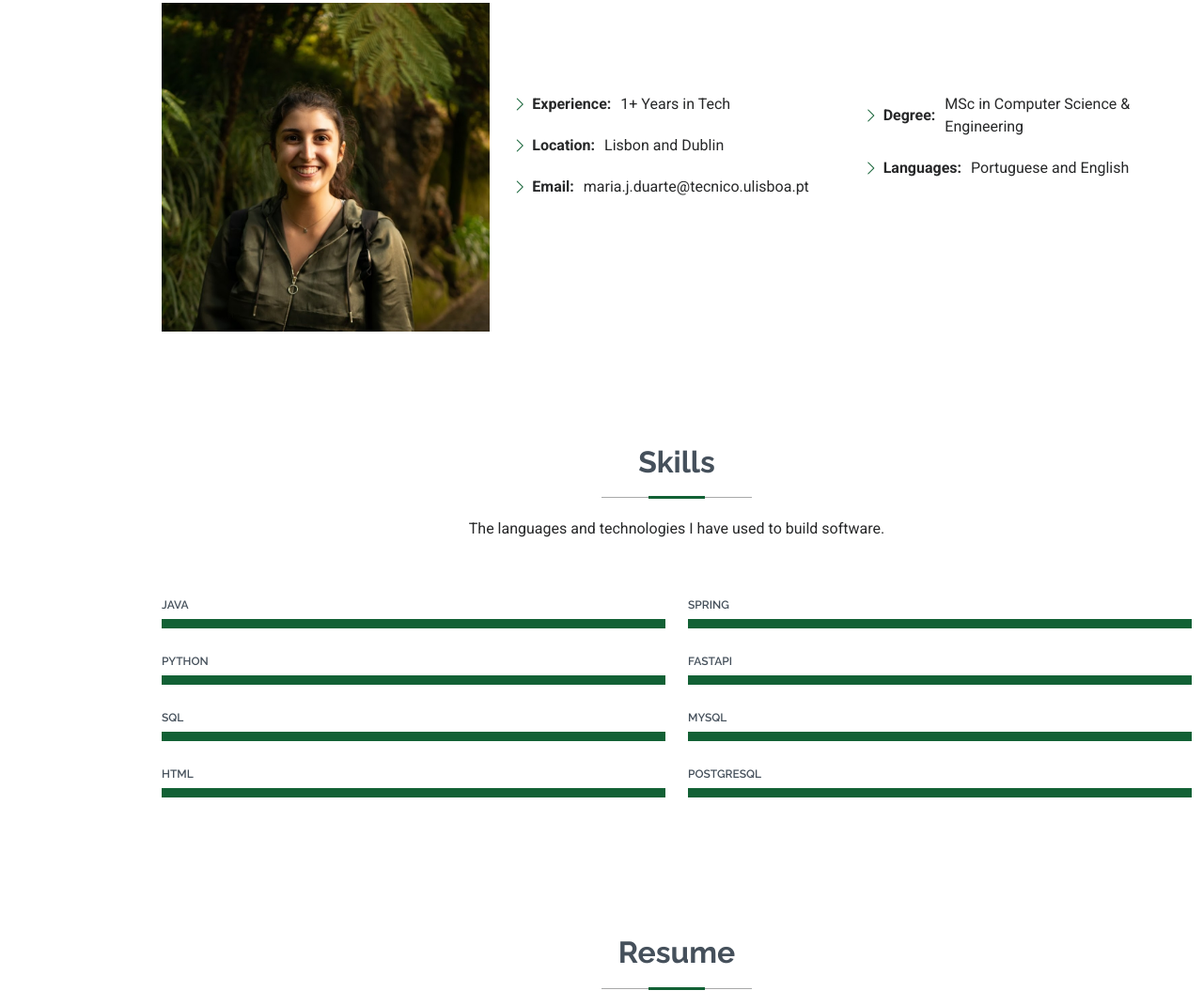
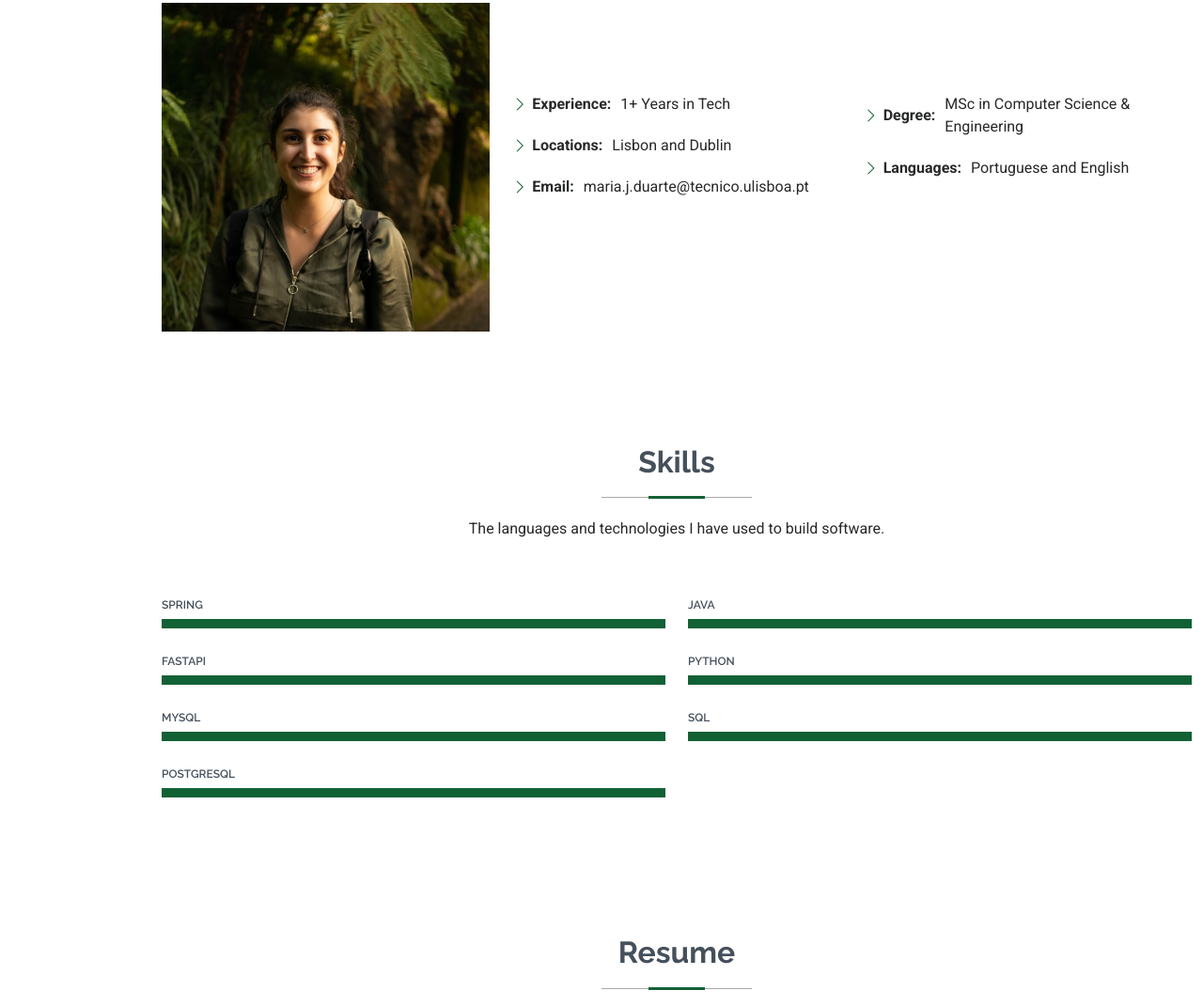
Before and after one commit to mariajmduarte/mariajmduarte.github.io, a plain HTML site: page index.html in a window 1280 px wide. Shown: the part 1067-2138 px from the top of the page at 94% size. Drawn offline with Linux system fonts and the light colour scheme.

Commit message:
Updated CV

```diff
--- a/index.html
+++ b/index.html
@@ -92,7 +92,7 @@
               <div class="col-lg-6">
                 <ul>
                   <li><i class="bi bi-chevron-right"></i> <strong>Experience:</strong> <span>1+ Years in Tech</span></li>
-                  <li><i class="bi bi-chevron-right"></i> <strong>Location:</strong> <span>Lisbon and Dublin</span></li>
+                  <li><i class="bi bi-chevron-right"></i> <strong>Locations:</strong> <span>Lisbon and Dublin</span></li>
                   <li><i class="bi bi-chevron-right"></i> <strong>Email:</strong> <span>maria.j.duarte@tecnico.ulisboa.pt</span></li>
                 </ul>
               </div>
@@ -124,38 +124,6 @@
         <div class="row skills-content skills-animation">
 
           <div class="col-lg-6">
-            <div class="progress">
-              <span class="skill"><span>Java</span> <i class="val"></i></span>
-              <div class="progress-bar-wrap">
-                <div class="progress-bar" role="progressbar" aria-valuenow="100" aria-valuemin="0" aria-valuemax="100"></div>
-              </div>
-            </div><!-- End Skills Item -->
-
-            <div class="progress">
-              <span class="skill"><span>Python</span> <i class="val"></i></span>
-              <div class="progress-bar-wrap">
-                <div class="progress-bar" role="progressbar" aria-valuenow="100" aria-valuemin="0" aria-valuemax="100"></div>
-              </div>
-            </div><!-- End Skills Item -->
-
-            <div class="progress">
-              <span class="skill"><span>SQL</span> <i class="val"></i></span>
-              <div class="progress-bar-wrap">
-                <div class="progress-bar" role="progressbar" aria-valuenow="100" aria-valuemin="0" aria-valuemax="100"></div>
-              </div>
-            </div><!-- End Skills Item -->
-
-            <div class="progress">
-              <span class="skill"><span>HTML</span> <i class="val"></i></span>
-              <div class="progress-bar-wrap">
-                <div class="progress-bar" role="progressbar" aria-valuenow="100" aria-valuemin="0" aria-valuemax="100"></div>
-              </div>
-            </div><!-- End Skills Item -->
-
-
-          </div>
-
-          <div class="col-lg-6">
 
             <div class="progress">
               <span class="skill"><span>Spring</span> <i class="val"></i></span>
@@ -180,6 +148,31 @@
 
             <div class="progress">
               <span class="skill"><span>PostgreSQL</span> <i class="val"></i></span>
+              <div class="progress-bar-wrap">
+                <div class="progress-bar" role="progressbar" aria-valuenow="100" aria-valuemin="0" aria-valuemax="100"></div>
+              </div>
+            </div><!-- End Skills Item -->
+
+          </div>
+
+          <div class="col-lg-6">
+
+            <div class="progress">
+              <span class="skill"><span>Java</span> <i class="val"></i></span>
+              <div class="progress-bar-wrap">
+                <div class="progress-bar" role="progressbar" aria-valuenow="100" aria-valuemin="0" aria-valuemax="100"></div>
+              </div>
+            </div><!-- End Skills Item -->
+
+            <div class="progress">
+              <span class="skill"><span>Python</span> <i class="val"></i></span>
+              <div class="progress-bar-wrap">
+                <div class="progress-bar" role="progressbar" aria-valuenow="100" aria-valuemin="0" aria-valuemax="100"></div>
+              </div>
+            </div><!-- End Skills Item -->
+
+            <div class="progress">
+              <span class="skill"><span>SQL</span> <i class="val"></i></span>
               <div class="progress-bar-wrap">
                 <div class="progress-bar" role="progressbar" aria-valuenow="100" aria-valuemin="0" aria-valuemax="100"></div>
               </div>
```
Also changed, not shown: 1 other file.
